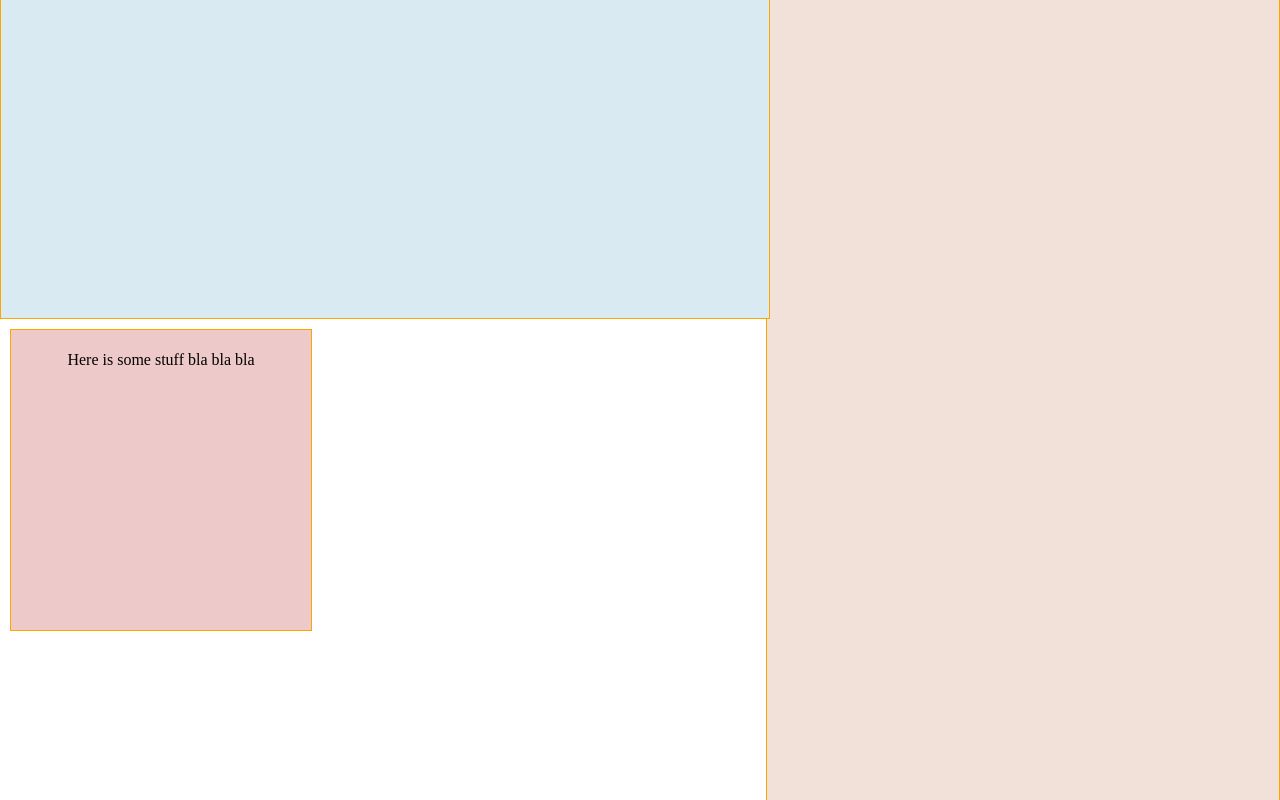
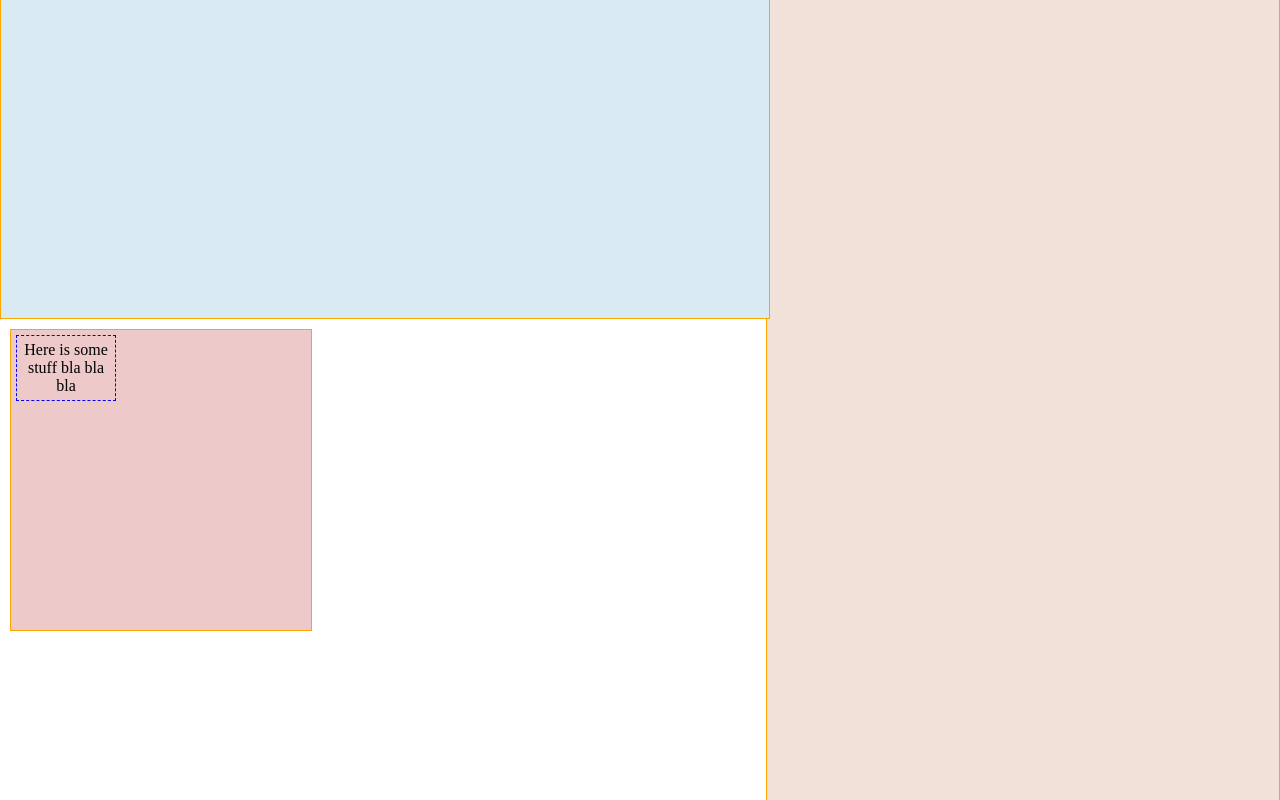
Before and after one commit to clhenrick/web_101_lessons, a plain HTML site: page day_04/index.html in a window 1280 px wide. Shown: the part 1183-1983 px from the top of the page. Drawn offline with Linux system fonts and the light colour scheme.

Commit message:
commented example css for day 4

```diff
--- a/day_04/styles.css
+++ b/day_04/styles.css
@@ -3,13 +3,14 @@ li {
   list-style: none;
 }
 
+/* set CSS properties for multiple elements*/
 html, body {
   width: 100%;
   padding: 0;
   margin: 0;
 }
 
-/* targets a div with a class of "box" */
+/* targets a div element that has a class of "box" */
 div.box {
   position: relative;
 
@@ -23,28 +24,28 @@ div.box {
   padding: 0;
 }
 
-/* target h1 and p tags inside of a div */
+/* target h1 and p tags inside of div elements */
 div h1, p {
   text-align: center;
 }
 
-div p {
-  padding: 5px;
-}
-
+/* target an h1 element that is a child of a
+div that has a class of box and box1*/
 div.box.box1 h1 {
   padding: 10px;
   font-family: sans-serif;
   text-transform: uppercase;
 }
 
+/* target all elements that have a class of box AND box1 */
 .box.box1 {
-  position: fixed;
+  position: fixed; /* position fixed means something is stuck to the part of the page we position it at. */
   width: 100%;
   height: 20%;
-  z-index: 10;
+  z-index: 10; /* z-index is how we position elements vertically */
 }
 
+/* target all elements that have a class of box AND box2 */
 .box.box2 {
   position: absolute;
   height: 2000px;
@@ -53,6 +54,7 @@ div.box.box1 h1 {
   background-color: hsl(20, 50%, 90%);
 }
 
+/* target all elements that have a class of box AND box3 */
 .box.box3 {
   background-color: hsl(200, 50%, 90%);
   width: 60%;
@@ -60,6 +62,7 @@ div.box.box1 h1 {
   left: 0px;
 }
 
+/* use the HTML5 footer element and make it stuck at the bottom of our page*/
 footer {
   position: fixed;
   text-align: center;
@@ -70,7 +73,22 @@ footer {
   z-index: 100;
 }
 
+/* target all elements that have a class of box AND box4 */
 .box.box4 {
   margin-top: 10px;
   margin-left: 10px;
 }
+
+/* target all p elements inside div that has classes of box and box4 */
+div.box.box4 p {
+  /*  these are our box-sizing prefixes
+  which are required for cross browser
+  support with experimental CSS properties */
+  -webkit-box-sizing: border-box;
+  -moz-box-sizing: border-box;
+  box-sizing: border-box;
+  padding: 5px;
+  margin: 5px;
+  border: 1px dashed blue;
+  width: 100px; /* now the total width will be 100px including content, padding and border */
+}
```
